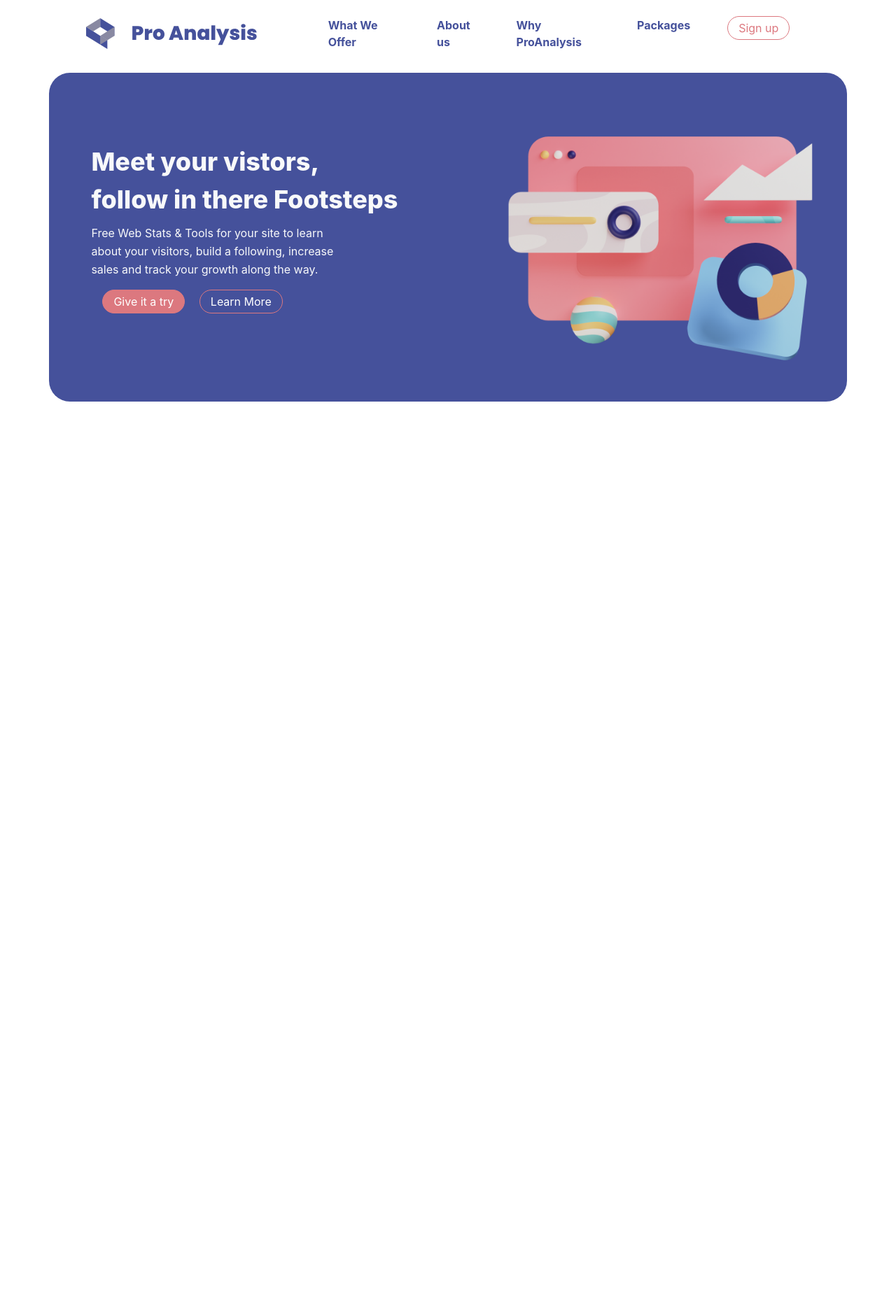
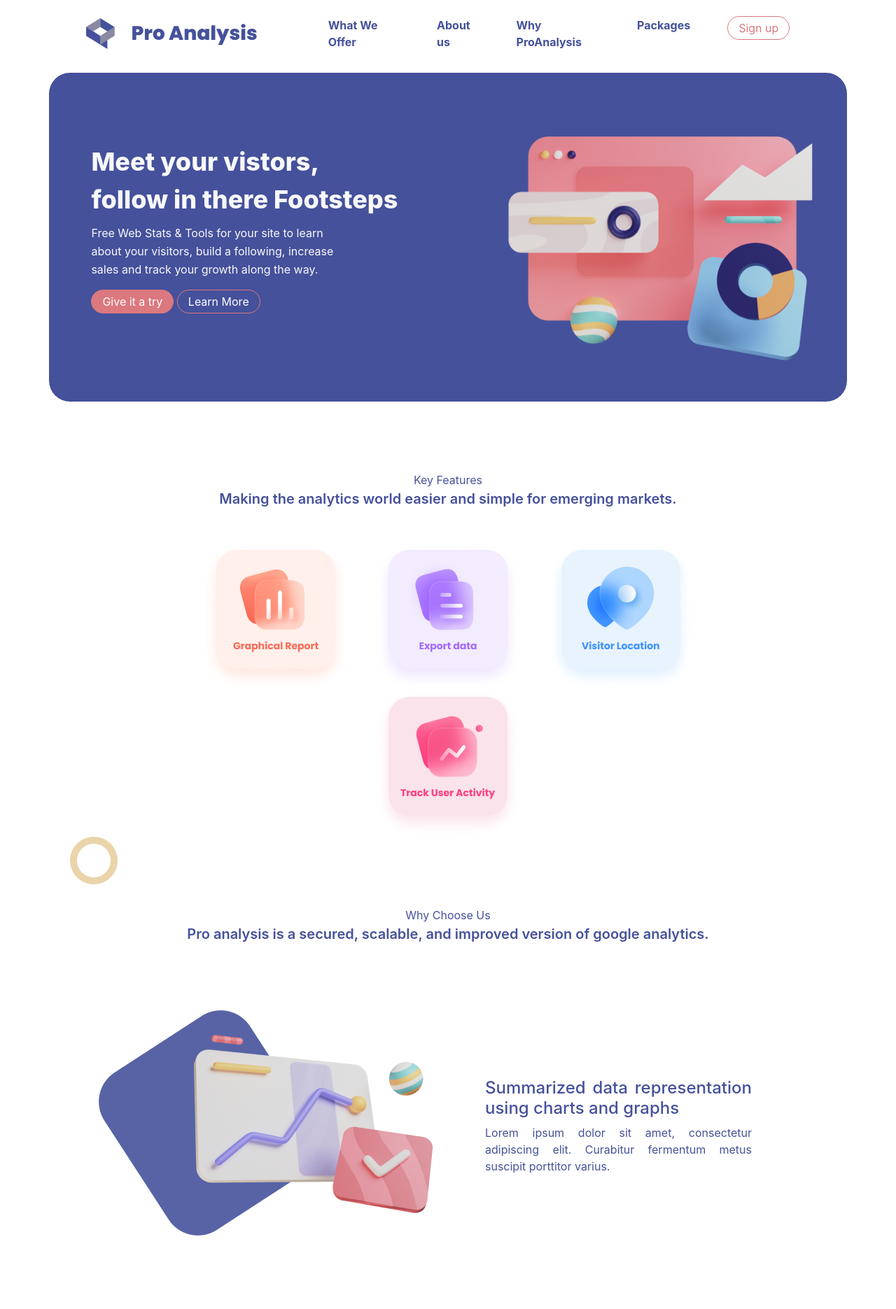
Before and after one commit to ligin789/pro_analysis, a PHP site: page / in a window 1280 px wide. Shown: the top 1871 px of the page at 70% size. Before the commit the page ends 574 px from the top, so only its background shows below. Run offline with PHP 8.4, Linux system fonts and the light colour scheme; some libraries are stand-ins or nearby versions.

Commit message:
Landing page Almost complete partcle js not working

```diff
--- a/assets/css/style.css
+++ b/assets/css/style.css
@@ -10,6 +10,15 @@
   --mainred: #e18c97;
   --darkBlue: #00468a;
 }
+::-webkit-scrollbar {
+  width: 5px;
+}
+
+::-webkit-scrollbar-thumb {
+  background: var(--MainColor);
+  border-radius: 10px;
+}
+
 
 .bg-darkblue {
   background-color: var(--darkBlue);
@@ -40,6 +49,8 @@ html {
 body {
   font-family: "Poppins" sans-serif;
   color: var(--MainColor);
+  overflow-x: hidden;
+
 }
 .headerlogo {
   width: 80%;
@@ -162,3 +173,41 @@ color: var(--MainColor);
   color: white;
   cursor: pointer;
 }
+.keyfeaturesContainer
+{
+  margin-top: 100px;
+  align-items: center;
+  text-align: center;
+}
+.subheadKey
+{
+  font-weight: 600;
+  font-size: 20px;
+}
+.subcontainer-odd ,.subcontainer-even {
+  margin-top: 60px;
+  display: flex;
+  justify-content: center;
+  margin-bottom: 30px;
+  align-items: center;
+}
+.img-wrapper img{
+  margin-left: 130px;
+}
+.text-wrapper
+{
+  width: 60%;
+}
+.bigmargin
+{
+  margin-left: 250px;
+}
+.subcontainer-even
+{
+  margin-right: 0px;
+  right: 0px;
+  max-width: 100%;
+}
+#neon_particles {
+  z-index: 5;
+}
--- a/assets/scripts/customParticle.js
+++ b/assets/scripts/customParticle.js
@@ -22,7 +22,7 @@ jQuery(document).ready(function($) {
             "nb_sides": 5
           },
           "image": {
-            "src": "./assets/Vectors/background-box.png",
+            "src": "./assets/vectors/particle1.png",
             "width": 100,
             "height": 100
           }
--- a/assets/scripts/particles.js
+++ b/assets/scripts/particles.js
@@ -503,7 +503,7 @@ var pJS = function(tag_id, params){
             var img_obj = pJS.tmp.img_obj;
           }
           var element = document.createElement('img');
-          element.src = './assets/Vectors/background-medstar.png';
+          element.src = './assets/vectors/particle2.png';
           img_obj = element;
 
           if(img_obj){
--- /dev/null
+++ b/demo.php
@@ -0,0 +1,3 @@
+<?php
+if(isset())
+?>
--- a/index.html
+++ b/index.html
@@ -17,10 +17,12 @@
       crossorigin="anonymous"
     ></script>
 
+    <!-- Aos Cdn -->
+    <link href="https://unpkg.com/aos@2.3.1/dist/aos.css" rel="stylesheet">
+
     <!-- Bootstrap CSS -->
     <link rel="stylesheet" href="./assets/css/bootstrap.min.css" />
     <link rel="stylesheet" href="./assets/css/style.css" />
-
   </head>
   <body>
     <!-- Header Navbar -->
@@ -99,25 +101,139 @@
     </div>
     <!-- Header Navbar End -->
     <!--Main content-->
+
     <div class="main-wrapper mx-auto my-3 d-flex">
       <div class="text-container text-light">
-        <h2>Meet your vistors,<br> follow in there Footsteps</h2>
+        <h2>
+          Meet your vistors,<br />
+          follow in there Footsteps
+        </h2>
         <h4>
-          Free Web Stats & Tools for your site to learn<br> about your visitors,
-          build a following, increase<br> sales and track your growth along the way.
+          Free Web Stats & Tools for your site to learn<br />
+          about your visitors, build a following, increase<br />
+          sales and track your growth along the way.
         </h4>
         <div class="button-group mt-3">
-          <button class="btn button-first mx-3">Give it a try</button>
+          <button class="btn button-first">Give it a try</button>
           <button class="btn button-second">Learn More</button>
         </div>
       </div>
-      <div class="img-container"><img src="./assets/vectors/landing1.png"  data-tilt class="" alt="" srcset="">
-
+      <div class="img-container">
+        <img
+          src="./assets/vectors/landing1.png"
+          data-tilt
+          class=""
+          alt=""
+          srcset=""
+        />
       </div>
     </div>
     <!--Main content end-->
     <!--Key Features-->
-        <!--Tilt Js cdn-->
-        <script src="https://cdnjs.cloudflare.com/ajax/libs/tilt.js/1.2.1/tilt.jquery.js"></script>
+    <div class="position-relative">
+      <div id="neon_particles" class="particle-class position-absolute w-100"></div>
+    </div>
+    <div class="keyfeaturesContainer mx-auto w-75">
+      <div class="keyfeatureHead">Key Features</div>
+      <div class="subheadKey">
+        Making the analytics world easier and simple for emerging markets.
+      </div>
+      <div class="feature-card mt-5">
+        <img src="./assets/vectors/graphical_reportcard.png" data-tilt  data-aos="fade-down-right" alt="" class="mx-3" srcset="" />
+        <img src="./assets/vectors/exportdatacard.png" alt="" data-tilt  data-aos="fade-down-right" class="mx-3" srcset="" />
+        <img src="./assets/vectors/visitorslocation.png" alt="" data-tilt  data-aos="fade-down-left" class="mx-3" srcset="" />
+        <img src="./assets/vectors/trackuseractivity.png" alt="" data-tilt  data-aos="fade-down-left" class="mx-3" srcset="" />
+      </div>
+    </div>
+    <!--Key Feature End-->
+    <div class="position-relative">
+      <div class="position-absolute" style="left: 100px;">
+        <img src="./assets/vectors/particle2.png" alt="" srcset="">
+      </div>
+    </div>
+    <!--Why Choose us-->
+    <div class="keyfeaturesContainer">
+      <div class="text-center mt-5 key-heading">
+          <div class="keyfeatureHead">Why Choose Us</span></div>
+      </div>
+      <div class="subheadKey">
+        Pro analysis is a secured, scalable, and improved version of google analytics.
+      </div>
+      <div class="subcontainer-odd">
+          <div class='img-wrapper' data-aos="fade-down-right" >
+            <img src="./assets/vectors/png1.png" data-tilt alt="png1">
+          </div>
+          <div class="text-justify my-auto" >
+              <div class="text-wrapper ml-5">
+                  <h4 class="section-title-dark">Summarized data representation using charts and graphs</h4>
+                  Lorem ipsum dolor sit amet, consectetur adipiscing elit. Curabitur fermentum metus suscipit porttitor varius.
+              </div>
+          </div>
+      </div>
+
+      <div class="subcontainer-even">
+
+          <div class="text-justify  my-auto">
+              <div class="text-wrapper bigmargin">
+                  <h4 class="section-title-dark text-left">Beautiful & interactive dashboard</h4>
+                  Lorem ipsum dolor sit amet, consectetur adipiscing elit. Curabitur fermentum metus suscipit porttitor varius.
+              </div>
+          </div>
+          <div class='img-wrapper' data-aos="fade-down-left" >
+            <img src="./assets/vectors/png2.png" data-tilt alt="png2" srcset="">
+          </div>
+      </div>
+      <div class="subcontainer-odd">
+          <div class='img-wrapper'>
+            <img src="./assets/vectors/png3.png" data-tilt alt="png3" data-aos="fade-down-right">
+          </div>
+          <div class="text-justify my-auto" >
+              <div class="text-wrapper ml-5">
+                  <h4 class="section-title-dark">Export your data for future analysis</h4>
+                  Lorem ipsum dolor sit amet, consectetur adipiscing elit. Curabitur fermentum metus suscipit porttitor varius.
+              </div>
+          </div>
+      </div>
+      <div class="position-relative">
+        <div class="position-absolute" style="right:0;">
+          <img src="./assets/vectors/particle3.png" alt="" srcset="">
+        </div>
+      </div>
+
+      <div class="subcontainer-even">
+          <div class="text-justify my-auto" >
+              <div class="text-wrapper bigmargin">
+                  <h4 class="section-title-dark">Vistor’s data & bounce back percentage</h4>
+                  Lorem ipsum dolor sit amet, consectetur adipiscing elit. Curabitur fermentum metus suscipit porttitor varius.
+              </div>
+          </div>
+          <div class='img-wrapper mr-5' >
+            <img src="./assets/vectors/png4.png" data-tilt alt="png4" data-aos="fade-down-left">
+        </div>
+      </div>
+
+  </div>
+  <div class="position-relative">
+    <div class="position-absolute">
+      <img src="./assets/vectors/particle4.png" alt="" srcset="">
+    </div>
+  </div>
+
+    <!--Why Choose End-->
+    <!--Aos-->
+    <script src="https://unpkg.com/aos@2.3.1/dist/aos.js"></script>
+    <script>
+      AOS.init({
+        offset: 200,
+        duration: 800,
+        easing: 'fade-down-right',
+        delay: 100,
+      });
+    </script>
+    <!--Particle js-->
+     <script src="./assets/libs/script/particles.js"></script>
+     <script src="./assets/libs/script/customparticle.js"></script>
+    <!--Tilt Js cdn-->
+    <script src="https://cdnjs.cloudflare.com/ajax/libs/tilt.js/1.2.1/tilt.jquery.js"></script>
   </body>
 </html>
```
Also changed, not shown: assets/vectors/exportdatacard.png (added), assets/vectors/graphical_reportcard.png (added), assets/vectors/particle1.png (added), assets/vectors/particle2.png (added), assets/vectors/particle3.png (added), assets/vectors/particle4.png (added), assets/vectors/png1.png (added), assets/vectors/png2.png (added), assets/vectors/png3.png (added), assets/vectors/png4.png (added), assets/vectors/trackuseractivity.png (added), assets/vectors/visitorslocation.png (added).
